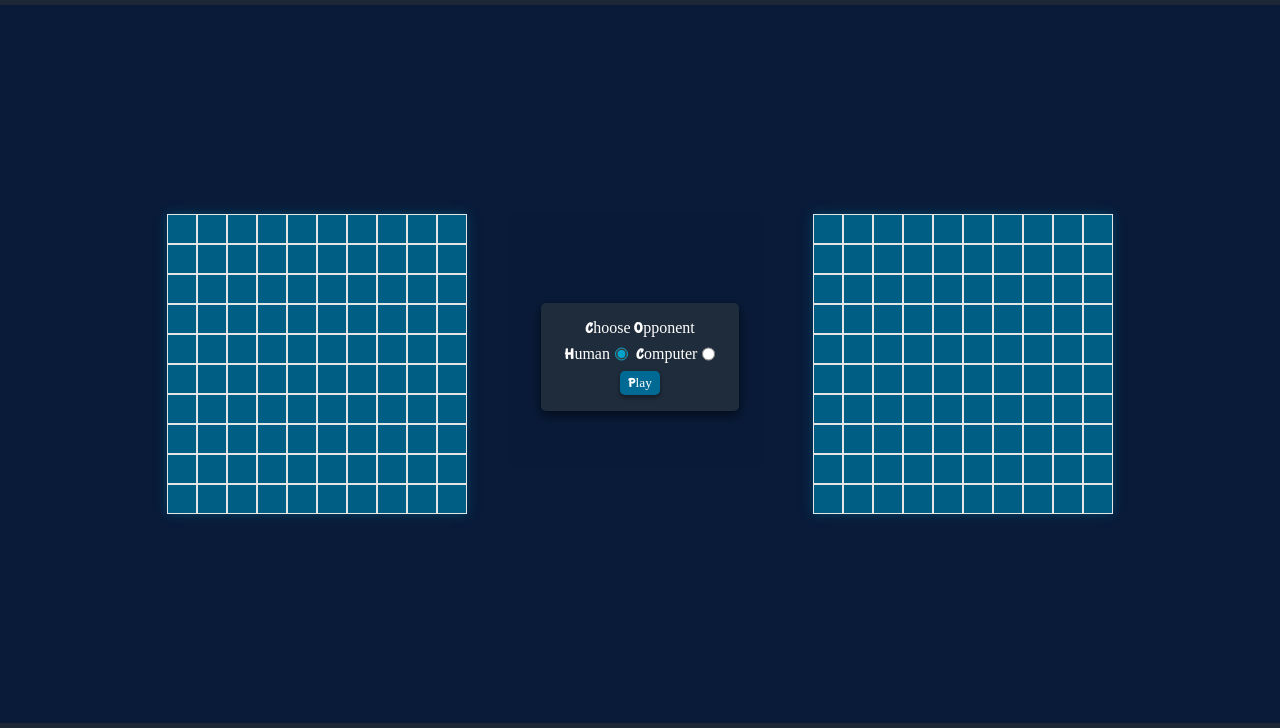
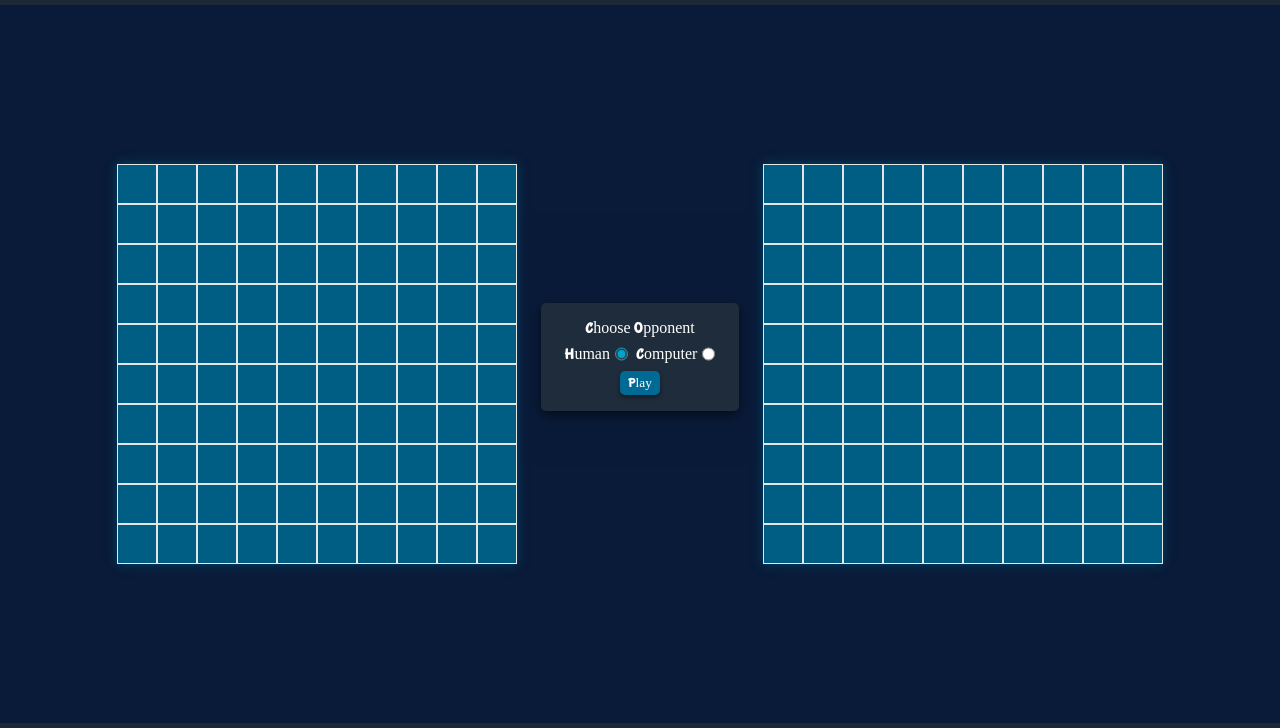
Before and after one commit to asadullahkhann/odin-battleship, a website built with webpack: page src/template.html in a window 1280 px wide. Shown: the part 43-771 px from the top of the page. Built offline with nearby package versions, Linux system fonts and the light colour scheme.

Commit message:
Increase the size of the ui gameboard

```diff
--- a/src/styles.css
+++ b/src/styles.css
@@ -35,7 +35,7 @@ header {
 main {
   background-color: #0A1E3F;
   display: grid;
-  grid-template-columns: repeat(2, 300px);
+  grid-template-columns: repeat(2, 400px);
   justify-content: space-around;
   align-content: center;
   gap: 12px;
@@ -63,16 +63,16 @@ footer img {
 }
 
 main > div {
-  height: 300px;
+  height: 400px;
   display: grid;
-  grid-template-columns: repeat(10, 30px);
+  grid-template-columns: repeat(10, 40px);
   box-shadow: 0 0 10px rgba(0, 105, 148, 0.6);
 }
 
 .cell {
   border: 1px solid;
   background-color: #006994;
-  height: 30px;
+  height: 40px;
 }
 
 dialog {
@@ -109,12 +109,11 @@ button {
   border: none;
   border-radius: 5px;
   box-shadow: 0 2px 4px rgba(0, 0, 0, 0.4);
-
 }
 
 img {
-  width: 25px;
-  height: 25px;
+  width: 35px;
+  height: 35px;
 }
 
 input {
```
